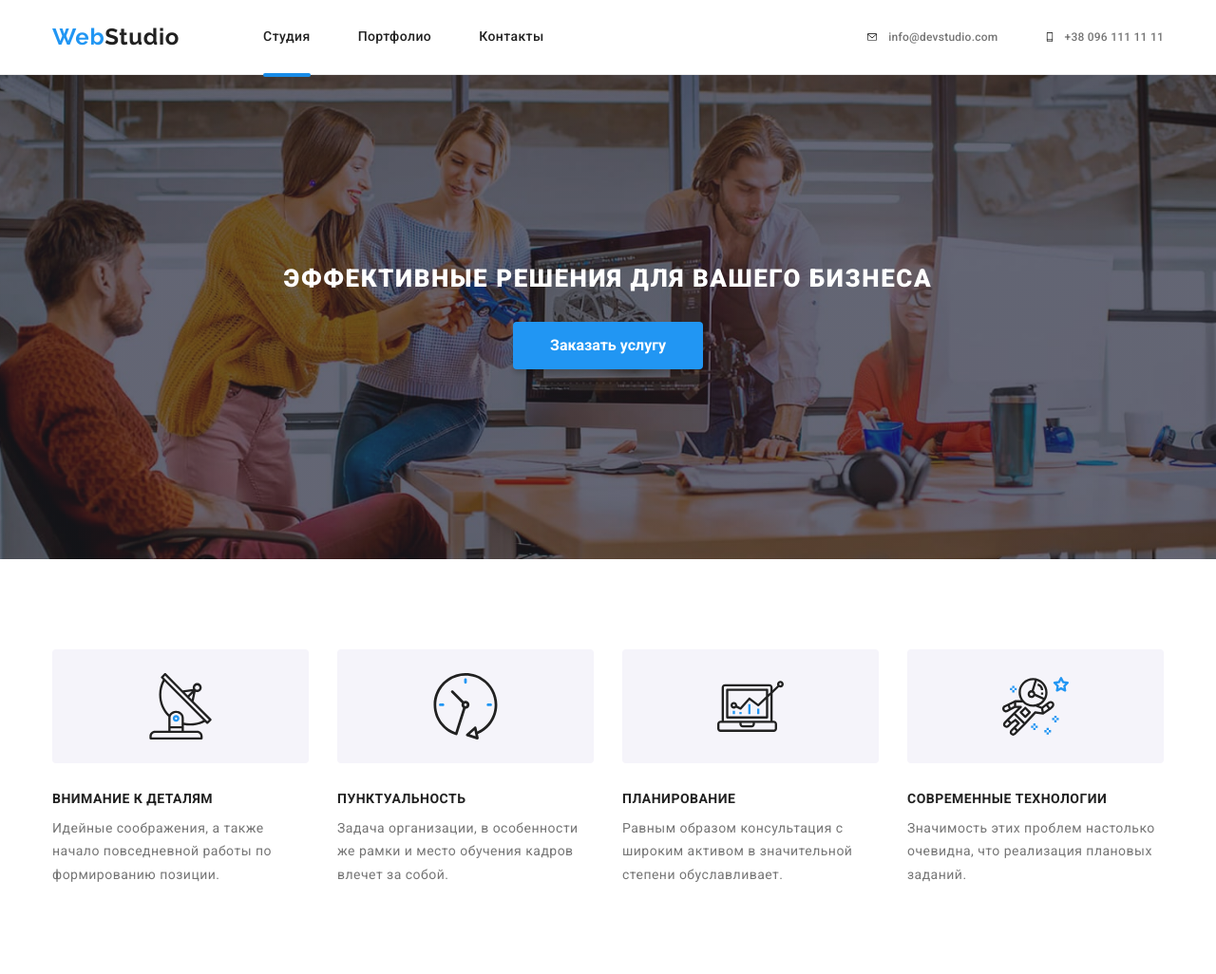
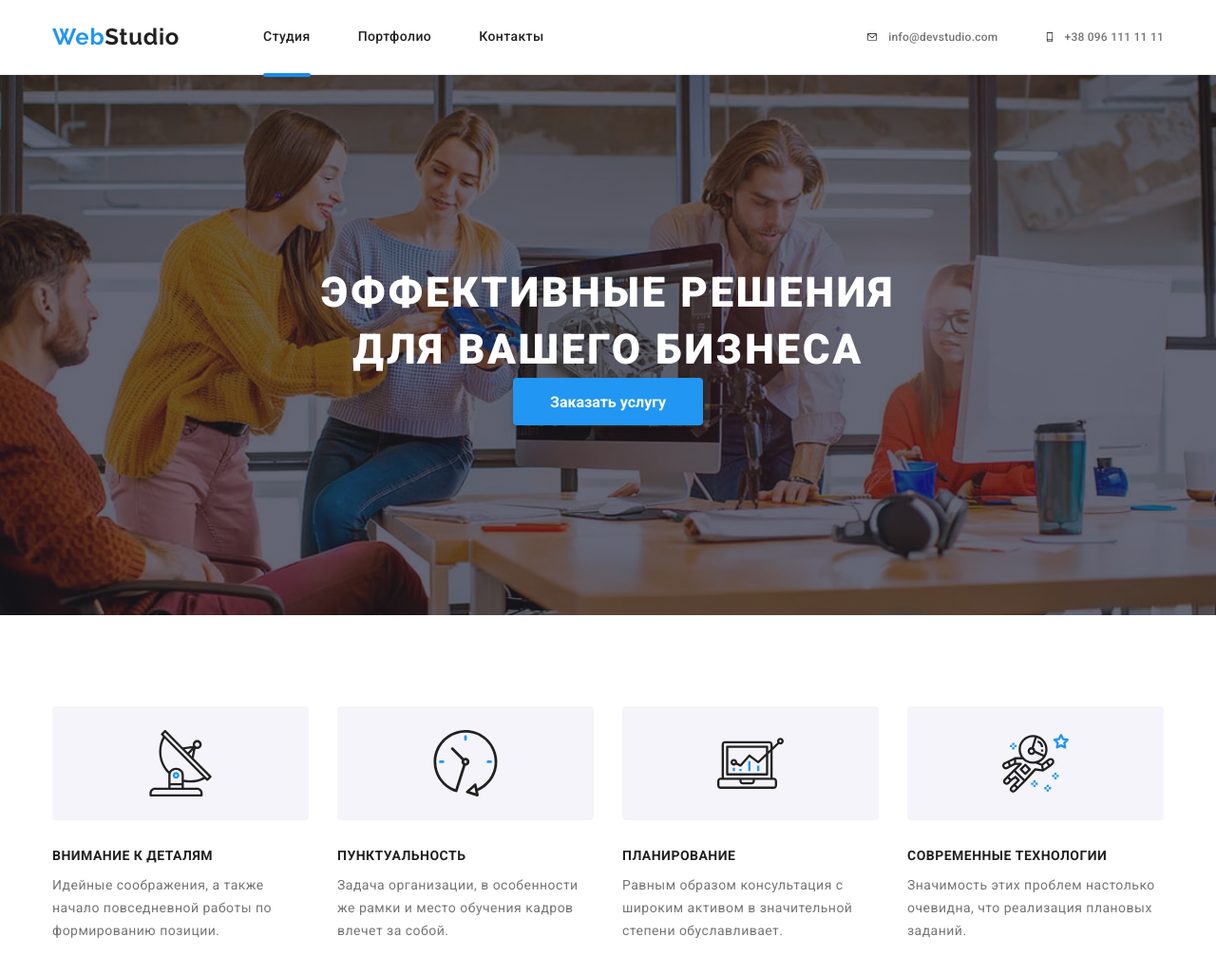
Before and after one commit to Halamai/goit-markup-hw-08, a plain HTML site: page index.html in a window 1280 px wide. Shown: the top 1026 px of the page at 95% size. Drawn offline with nearby package versions, Linux system fonts and the light colour scheme.

Commit message:
add_title

```diff
--- a/index.html
+++ b/index.html
@@ -54,7 +54,7 @@
             </ul>
 
             <button class="button" id="menu-open" class="menu-open">
-                <svg class="menu-open-svg" width="40" height="40">
+                <svg class="menu-open-svg" width="24" height="24">
                     <use class="icon-menu" href="./images/sprite.svg#icon-menu_24px"></use>
                 </svg>
             </button>
--- a/sass/layout/_header.scss
+++ b/sass/layout/_header.scss
@@ -189,6 +189,7 @@
 }
 
 #menu-open {
+  margin-left: auto;
   background: unset;
   border: none;
   background-color: transparent;
--- a/sass/layout/_hero.scss
+++ b/sass/layout/_hero.scss
@@ -40,7 +40,7 @@
           rgba(47, 48, 58, 0.4),
           rgba(47, 48, 58, 0.4)
         ),
-        url(../images/png/header-table-2x-min.jpg);
+        url(../images/png/bi-table-2x-min.jpg);
     }
   }
   @media screen and (min-width: 1200px) {
@@ -64,24 +64,35 @@
 }
 
 .hero__title {
-  max-width: 696px;
+  font-family: Roboto;
+  font-style: normal;
+  font-weight: 900;
+  font-size: 26px;
+  line-height: 1.62;
+  text-align: center;
+  letter-spacing: 0.06em;
   text-transform: uppercase;
-  color: var(--occasionally-next-color);
-  letter-spacing: 0.06em;
-  text-align: center;
-  margin: 0 auto 30px;
-  font-weight: 900;
-  font-size: 44px;
-  @media screen and (min-width: 480px) {
+  color: #ffffff;
+  margin-left: 15px;
+  margin-right: 15px;
+  @media screen and (min-width: 768px) {
+    margin-left: 190px;
+    margin-right: 190px;
+  }
+  @media screen and (min-width: 1200px) {
+    font-family: Roboto;
+    font-style: normal;
     font-weight: 900;
-    font-size: 26px;
+    font-size: 44px;
+    line-height: 1.36;
     text-align: center;
     letter-spacing: 0.06em;
     text-transform: uppercase;
     color: #ffffff;
+    margin-left: 252px;
+    margin-right: 252px;
   }
 }
-
 .hero__button {
   margin: 0 auto;
   box-shadow: 0px 4px 4px rgba(0, 0, 0, 0.15);
--- a/sass/layout/_porfolio-section.scss
+++ b/sass/layout/_porfolio-section.scss
@@ -5,6 +5,7 @@
 //   overflow: hidden;
 // }
 .portfolio-menu {
+  margin-left: -30px;
   @media screen and (min-width: 480px) {
     display: flex;
     flex-wrap: wrap;
```
Also changed, not shown: css/main.css, css/main.min.css, 2 other files.
